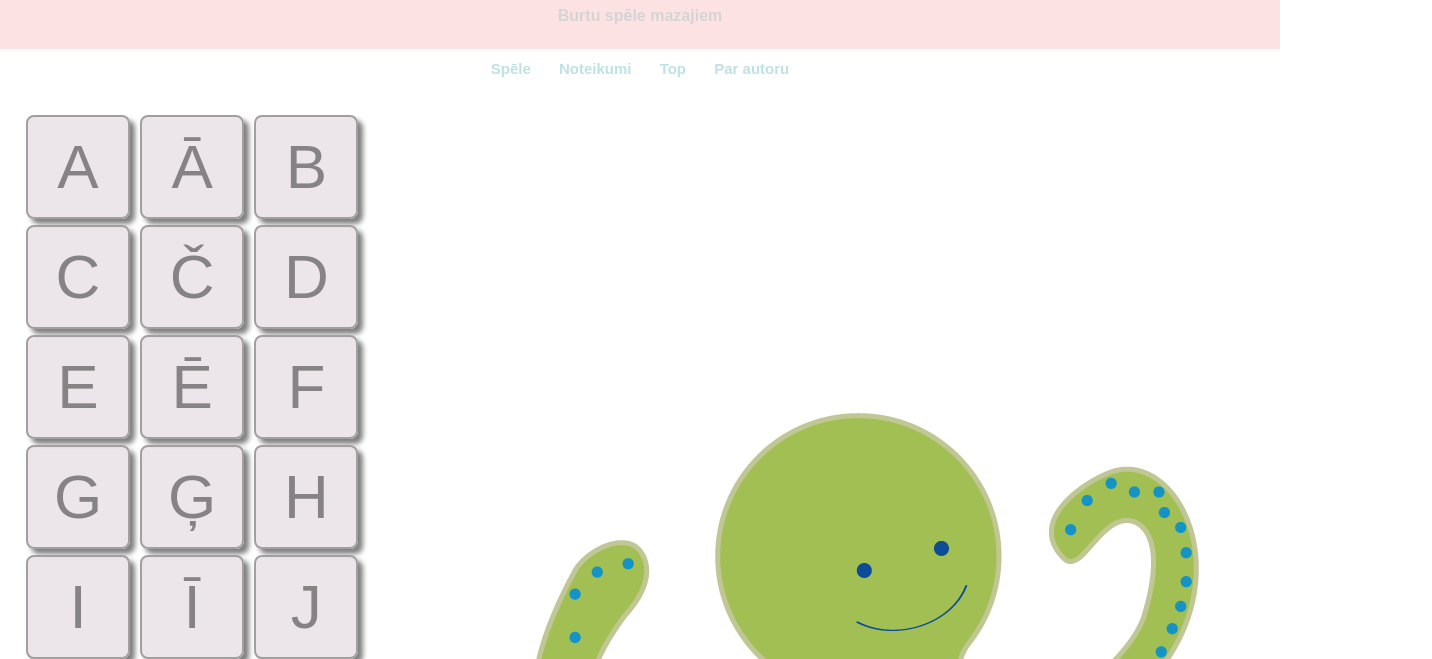
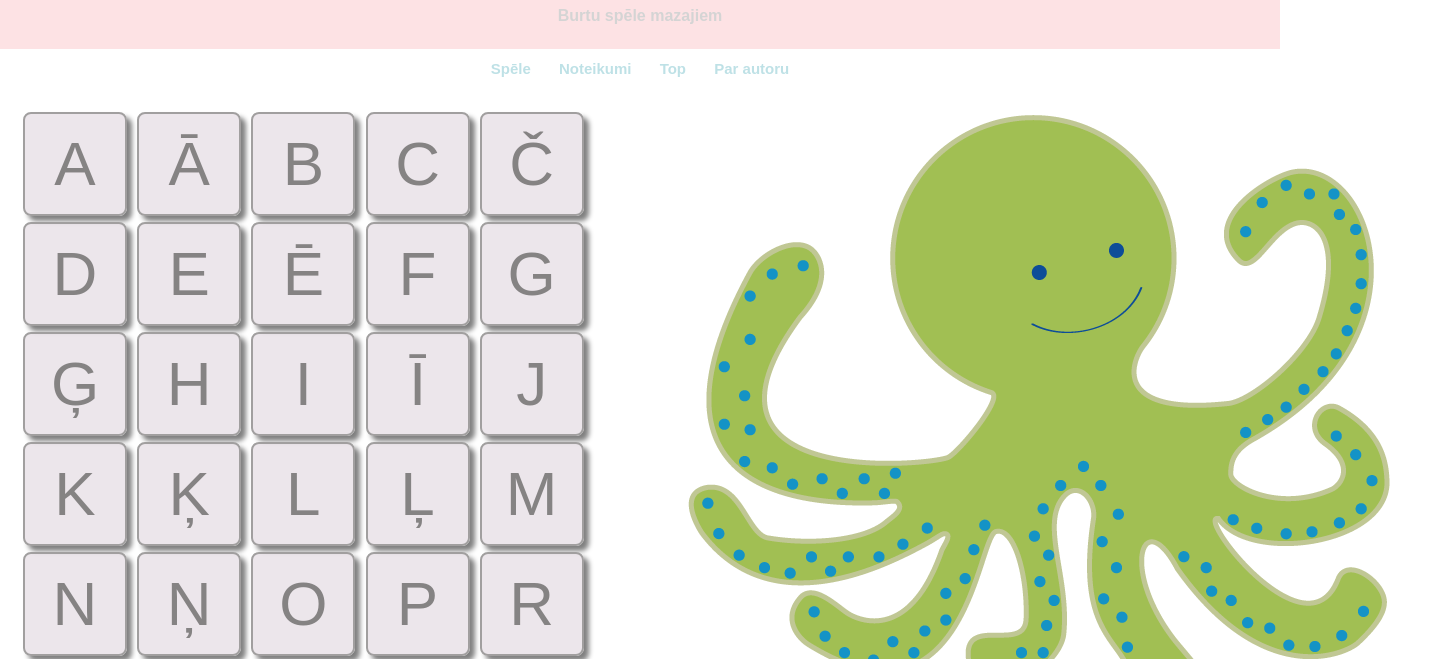
Before and after one commit to BaibaBite/burtuspele, a plain HTML site: page spele.html in a window 1280 px wide. Shown: the part 75-734 px from the top of the page, 1432 px wide, since content can reach past the window. Drawn offline with Linux system fonts and the light colour scheme.

Commit message:
Aizstāju tabulu ar css flex

```diff
--- a/spele.html
+++ b/spele.html
@@ -21,9 +21,6 @@
         </div><!--Beidzas galvene un navigācijas pogas-->
         <div class="content">
             <!--Te sākas alfabēta saraksts-->
-            <table>
-                <tr>
-                    <td>
                         <div class="burtu-koferis">
                             <div class="burti">A</div>
                             <div class="burti">Ā</div>
@@ -59,15 +56,10 @@
                             <div class="burti">Z</div>
                             <div class="burti">Ž</div>
                         </div>
-                    </td>
-                    <td>
                         <div class="bilde">
                             <!--Pēc nejaušības principa ģenerēta bilde kādam alfabēta burtam-->
                             <img src="A.png">
                         </div>
-                    </td>
-                </tr>
-            </table>
         </div><!--lapas satura beigas-->
     </div>
 </body>
--- a/style.css
+++ b/style.css
@@ -42,7 +42,14 @@ body{
     color:#788789;
 }
 .content{
+    display: flex;
     padding:20px;
+}
+.burtu-koferis{
+    width: 50%;
+}
+.bilde{
+    width: 50%;
 }
 .burti{
     display: inline-block;
```
